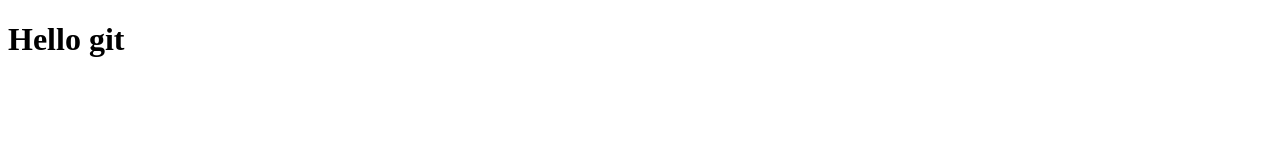
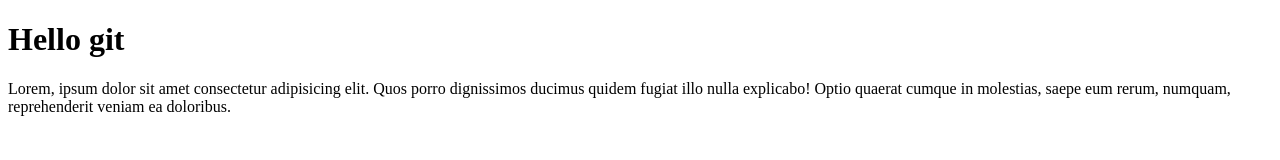
Before and after one commit to NilsRondhuis/test-git, a plain HTML site: page index.html in a window 1280 px wide. Drawn offline with Linux system fonts and the light colour scheme.

```diff
--- a/index.html
+++ b/index.html
@@ -8,5 +8,6 @@
 </head>
 <body>
     <h1>Hello git</h1>
+    <p>Lorem, ipsum dolor sit amet consectetur adipisicing elit. Quos porro dignissimos ducimus quidem fugiat illo nulla explicabo! Optio quaerat cumque in molestias, saepe eum rerum, numquam, reprehenderit veniam ea doloribus.</p>
 </body>
 </html>
```
Also changed, not shown: help.txt, 1 other file.
